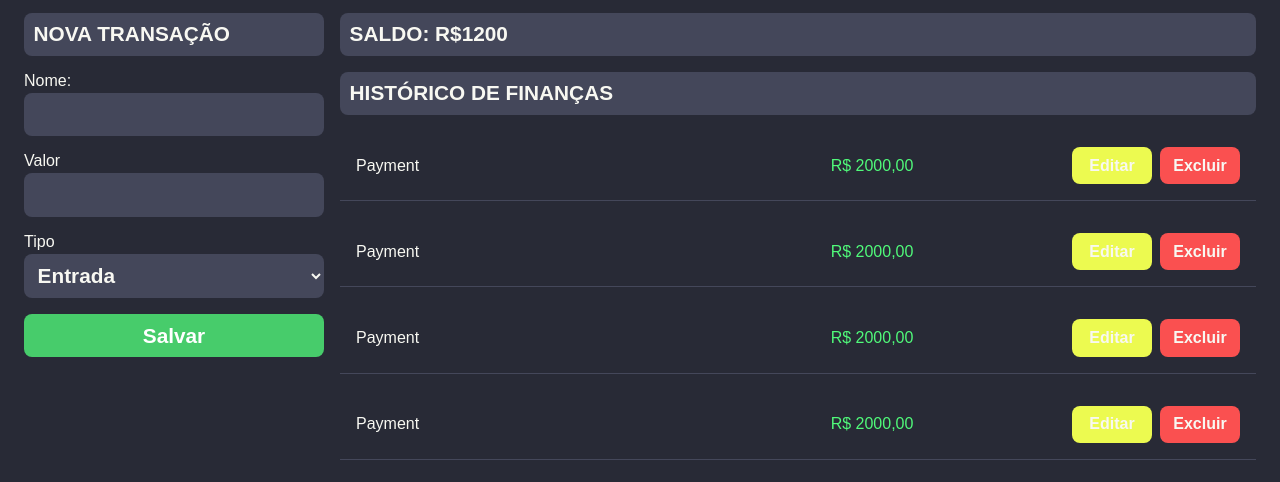
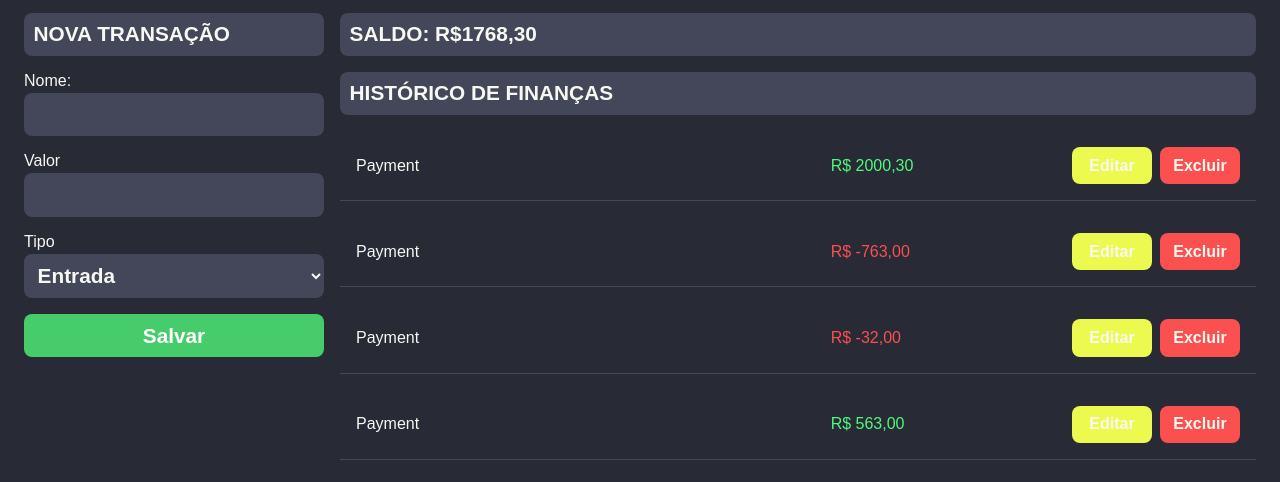
Before and after one commit to gabrielfsoliveiradv/finance, a website built with webpack: page public/index.html in a window 1280 px wide. Shown: the part 90-572 px from the top of the page. Built offline with nearby package versions, Linux system fonts and the light colour scheme; data requests are answered from the project's data file.

Commit message:
Func to update current Amount in html

```diff
--- a/db/db-dev.json
+++ b/db/db-dev.json
@@ -2,25 +2,25 @@
   "transactions": [
     {
       "name": "Payment",
-      "amount": "2000.00",
+      "amount": 2000.30,
       "type": "entry",
       "id": "1"
   },
   {
       "name": "Payment",
-      "amount": "2000.00",
-      "type": "entry",
+      "amount": 763.00,
+      "type": "out",
       "id": "2"
   },
   {
       "name": "Payment",
-      "amount": "2000.00",
-      "type": "entry",
+      "amount": 32.00,
+      "type": "out",
       "id": "3"
   },
   {
       "name": "Payment",
-      "amount": "2000.00",
+      "amount": 563.00,
       "type": "entry",
       "id": "4"
   }
--- a/public/index.html
+++ b/public/index.html
@@ -27,7 +27,7 @@
     </section>
 
     <section id="transactions">
-      <h2 class="title">Saldo: R$<span id="currentAmount">1200</span></h2>
+      <h2 class="title">Saldo: R$<span id="currentAmount">00,00</span></h2>
       <div id="finance-history">
         <h2 class="title">Histórico de finanças</h2>
         <ul id="table">
--- a/src/index.js
+++ b/src/index.js
@@ -5,19 +5,26 @@ async function getTransactions() {
   const transactions = await fetch("http://localhost:3000/transactions").then(
     (res) => res.json()
   )
+  console.log(transactions)
 
-  document.querySelector('#table').innerText = ''
-  transactions.forEach(renderTransaction)
+
+  const totalAmount = transactions.reduce((acummulator, transaction) => {
+    renderTransaction(transaction)
+
+    if(transaction.type == "entry"){
+      return acummulator + transaction.amount
+    } else if (transaction.type == "out"){
+      return acummulator - transaction.amount
+    }
+  }, 0)
+
+  document.querySelector('#currentAmount').innerText = totalAmount.toFixed(2).toString().replace('.',',')
 }
 
-async function deleteTransaction(ev){
+async function deleteTransaction(ev) {
   const id = ev.currentTarget.dataset.id
 
-  const response = await fetch(`http://localhost:3000/transactions/${id}`,
-    {
-      method: 'DELETE',
-    }
-  )
+  await fetch(`http://localhost:3000/transactions/${id}`, { method: "DELETE" })
 
   await getTransactions()
 }
@@ -41,7 +48,7 @@ function renderTransaction(transaction) {
   amountText.innerText = "R$ "
 
   const amount = createDomElement("span")
-  amount.innerText = transaction.amount.replace(".", ",")
+  amount.innerText = transaction.amount.toFixed(2).toString().replace(".", ",")
   amountText.append(amount)
 
   const btnEdit = createDomElement("button", "edit")
@@ -51,7 +58,7 @@ function renderTransaction(transaction) {
   const btnDelete = createDomElement("button", "delete")
   btnDelete.innerText = "Excluir"
   btnDelete.dataset.id = transaction.id
-  btnDelete.addEventListener('click', deleteTransaction)
+  btnDelete.addEventListener("click", deleteTransaction)
 
   const li = createDomElement("li")
   li.append(name, amountText, btnEdit, btnDelete)
@@ -59,5 +66,4 @@ function renderTransaction(transaction) {
   document.querySelector("#table").append(li)
 }
 
-
 document.addEventListener("DOMContentLoaded", getTransactions)
```
